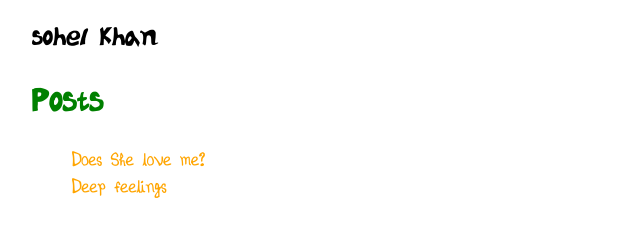
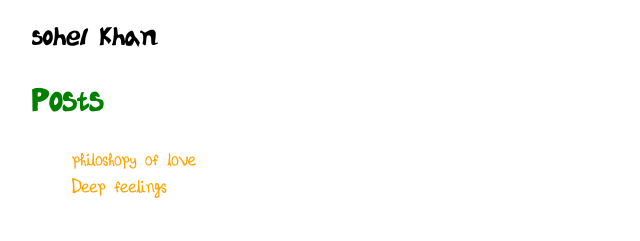
Before and after one commit to bengolinews/handfont.github.io, a plain HTML site: page menu/posts/index.html in a window 1280 px wide. Shown: the top 241 px of the page, 208-848 px from the left. Drawn offline with Linux system fonts and the light colour scheme.

Commit message:
Update index.html

```diff
--- a/menu/posts/index.html
+++ b/menu/posts/index.html
@@ -26,7 +26,7 @@
 <h1>Posts</h1>
 
 <ul class="menu">
-  <li class="nav"><a href="love">Does She love me?</a></li>
+  <li class="nav"><a href="love">philoshopy of love</a></li>
   <li class="nav"><a href="feelings">Deep feelings</a></li>
 </ul>
 <!-- *** END LINKS *** -->
```
